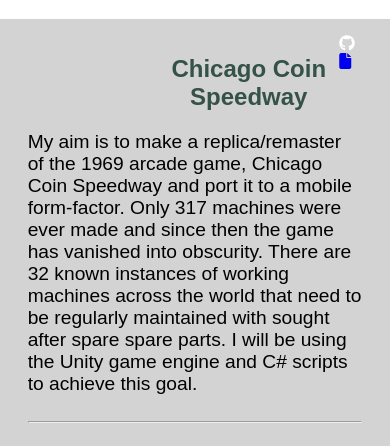
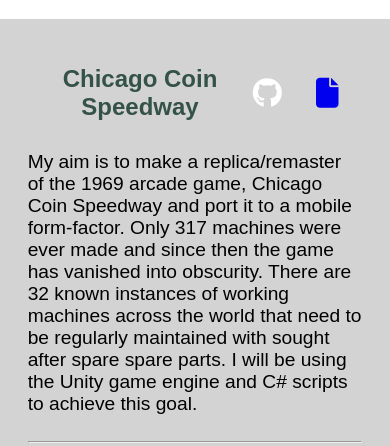
Before and after one commit to JamesSharrock/jamessharrock.github.io, a plain HTML site: page HTML/Projects/proj-chicago.html in a window 390 px wide. Shown: the part 396-842 px from the top of the page. Drawn offline with Linux system fonts and the light colour scheme.

Commit message:
Fixed Title Icons

```diff
--- a/CSS/layout.css
+++ b/CSS/layout.css
@@ -73,18 +73,21 @@
 
 
 /*----------Dividers Formatting----------*/
-.title-section{
-  display: inline-flex;
-  width: 100%;
-  margin: 0 auto;
+.title-section {
+  display: flex;
+  justify-content: space-between;
+  align-items: center;
+  padding: 10px;
 }
-.title-text{
-  padding: 0 0 0 40%;
+.title-text {
+  flex-grow: 1;
+  text-align: center;
 }
-.title-icons{
-  padding: 0 1%;
-  float: right;
+.title-icons {
+  display: flex;
+  gap: 10px;
 }
+
 
 
 .card {
--- a/CSS/mobile.css
+++ b/CSS/mobile.css
@@ -7,12 +7,28 @@
 
 
 /*----------Mobile Formatting ------------------*/
+@media screen and (max-width: 370px){
+    .title-section {
+        flex-direction: column;
+        align-items: center;
+    }
+
+    .title-text {
+        text-align: center;
+        margin-bottom: 10px;
+    }
+
+    .title-icons {
+        justify-content: center;
+    }
+}
 @media screen and (max-width: 480px){
     .header-logos{
         display: grid;
         grid-template-columns: repeat(2, auto);
     }
 }
+
 
 
 /*----------Mobile + Tablet Formatting----------*/
@@ -23,6 +39,15 @@
     a {
         -webkit-tap-highlight-color: transparent;
         -webkit-tap-highlight-color: rgba(0,0,0,0); /* For older webkit browsers */
+    }
+
+    /* ------Title-------*/
+    .title-section {
+        justify-content: center;
+    }
+
+    .title-text {
+        text-align: left;
     }
 
 
--- a/HTML/Projects/proj-chicago.html
+++ b/HTML/Projects/proj-chicago.html
@@ -43,8 +43,8 @@
         <center><h1 class = "rubik"> Chicago Coin Speedway </h1></center>
       </div>
       <div class = "title-icons">
-        <a href="" class="title fa-brands fa-github"></a>
-        <a href="../../Files/proj-chicago.pdf" target = "_blank" class="title fa-solid fa-file"></a>
+        <a href="" class="icon-fa title fa-brands fa-github"></a>
+        <a href="../../Files/proj-chicago.pdf" target = "_blank" class="icon-fa title fa-solid fa-file"></a>
       </div>
     </div>
     <p>My aim is to make a replica/remaster of the 1969 arcade game, Chicago Coin Speedway and port it to a mobile
```
Also changed, not shown: HTML/Projects/proj-ai-ocr.html (+1 -1 lines), HTML/Projects/proj-gym-tracker.html (+1 -1 lines).
